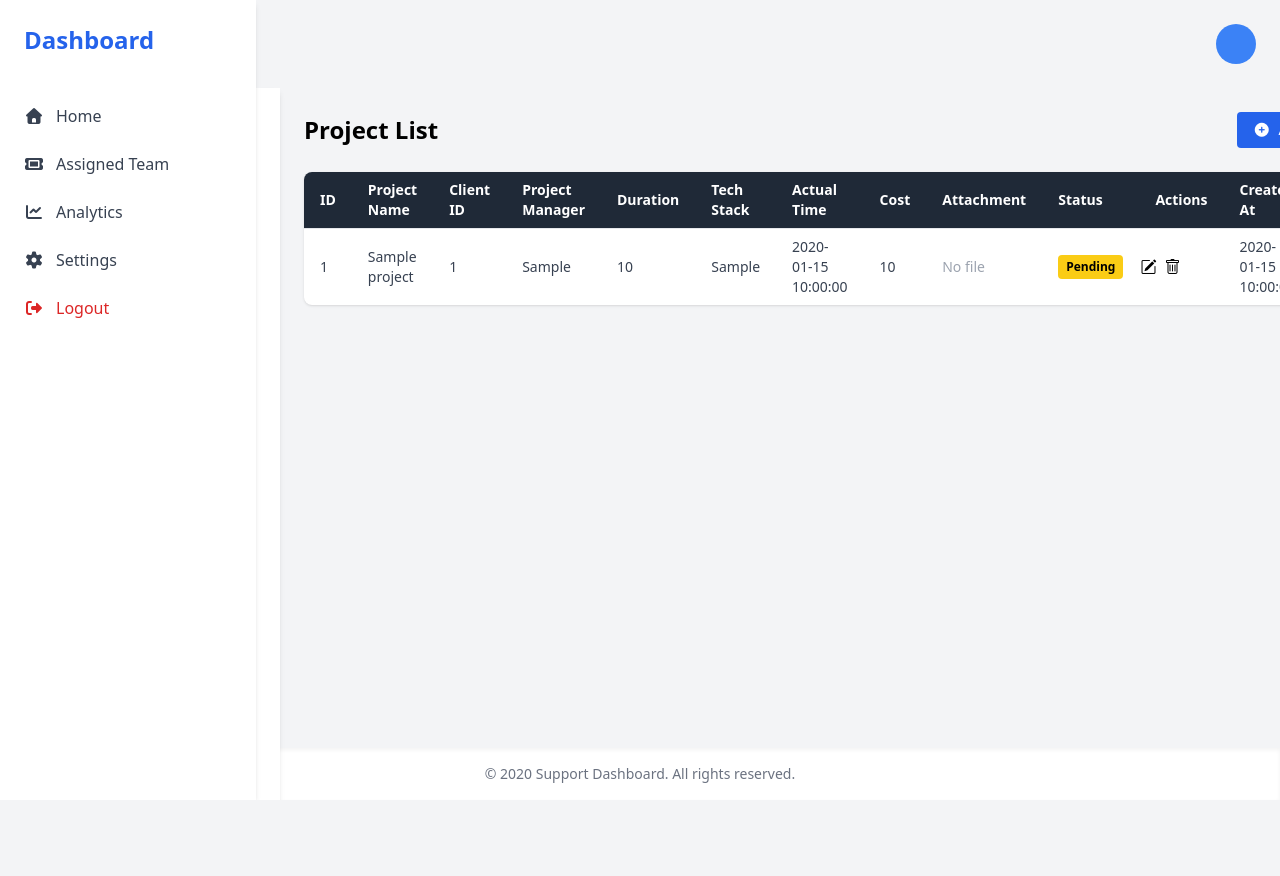
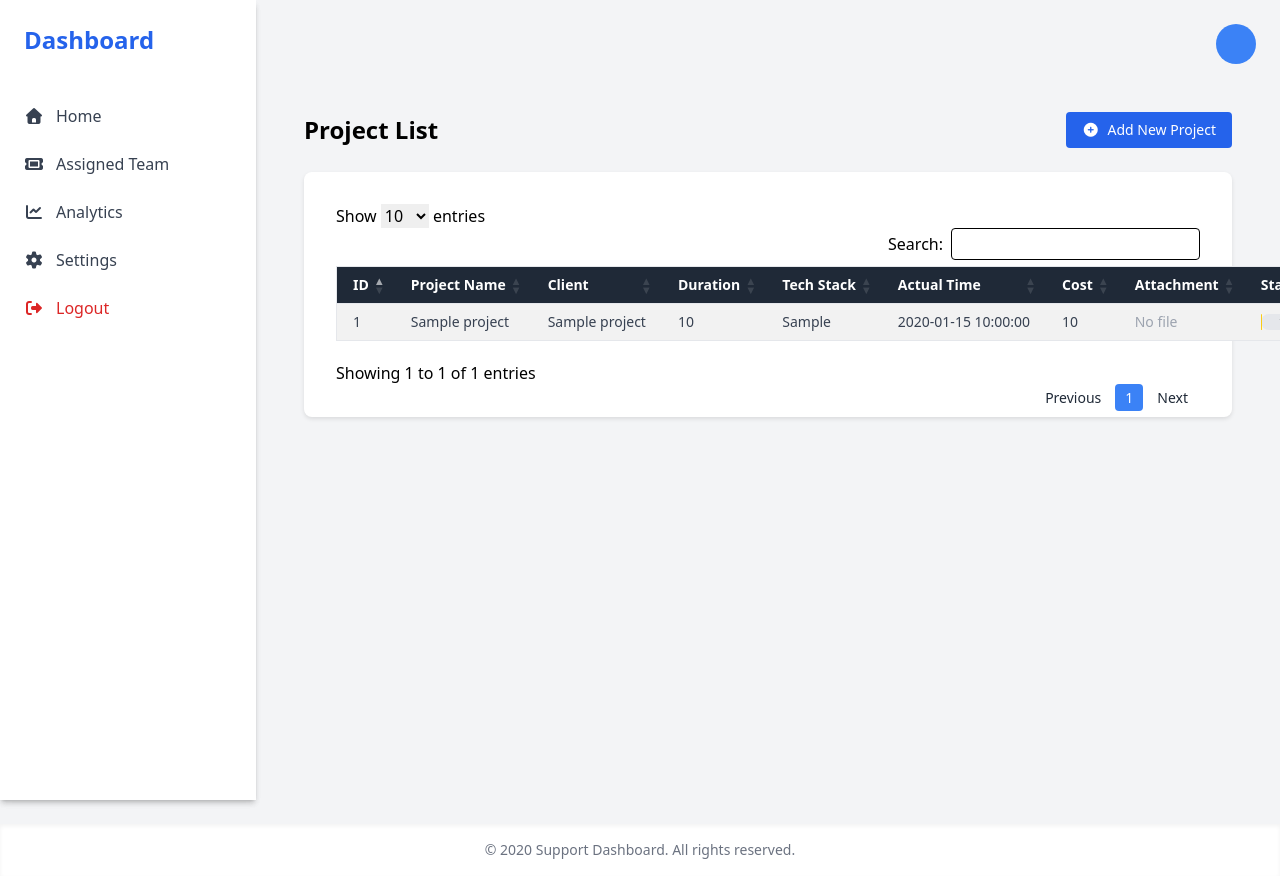
Before and after one commit to harinath187/STS, a Flask app: template app/templates/mypro/project_list.html in a window 1280 px wide. Before the commit the page ends 783 px from the top, so only its background shows below. Run offline with Flask 3, Linux system fonts and the light colour scheme; the template is opened without the code that fills it: most values are stand-ins (such as "Sample title", 1, 10 or a date in 2020); some libraries are stand-ins or nearby versions.

Commit message:
modifictaion in project_management

```diff
--- a/app/models/project_models.py
+++ b/app/models/project_models.py
@@ -7,7 +7,7 @@ def fetch_all_projects():
 
     try:
         cursor = conn.cursor(dictionary=True)
-        cursor.execute("SELECT * FROM project")
+        cursor.execute("SELECT p.*,c.Company_Name FROM project p join Client_Details c on p.client_id = c.client_id")
         projects = cursor.fetchall()
         return projects
     except Exception as e:
--- a/app/routes/Project_routes.py
+++ b/app/routes/Project_routes.py
@@ -27,7 +27,7 @@ def register_project_routes(app):
 
 
 
-    @app.route("/task")
+    @app.route("/task_1 ")
     def html_file():
 
         return render_template("project_management/due_today.html")
@@ -94,7 +94,7 @@ def register_project_routes(app):
                 flash("Project added successfully!", "success")
                 return redirect('/projects')
             else:
-                flash("Failed to add project.", "error")
+                flash("Failed to add project.","error")
 
         return render_template('mypro/add_project.html', client_name=clients, user=user)
 
--- a/app/templates/mypro/project_list.html
+++ b/app/templates/mypro/project_list.html
@@ -7,13 +7,83 @@
 <link rel="stylesheet" href="https://cdn.datatables.net/responsive/2.4.1/css/responsive.bootstrap5.min.css">
 <link href="https://cdn.jsdelivr.net/npm/bootstrap-icons@1.10.5/font/bootstrap-icons.css" rel="stylesheet">
 
+
+
 <link rel="stylesheet" href="https://cdnjs.cloudflare.com/ajax/libs/font-awesome/7.0.0/css/all.min.css">
+<style>
 
-<div class="flex">
+.dataTables_wrapper {
+    background-color: white;
+    padding: 2rem;
+    border-radius: 0.5rem;
+    box-shadow: 0 2px 4px rgba(0,0,0,0.1);
+}
+
+
+table.dataTable {
+    width: 100% !important;
+    background-color: white;
+}
+
+
+thead th {
+    background-color: #1f2937;
+    color: white;
+}
+
+
+.dataTables_wrapper .dataTables_filter input {
+    border: 1px solid black;
+    border-radius: 4px;
+    padding: 4px 8px;
+    height: 32px;
+}
+
+.dataTables_wrapper .dataTables_filter input:focus {
+    outline: none;
+    box-shadow: 0 0 0 2px rgba(0,0,0,0.1);
+}
+
+.dataTables_wrapper .dataTables_paginate .paginate_button {
+    border: 0px solid #d1d5db;
+    padding: 4px 10px;
+    margin: 0 2px;
+    border-radius: 4px;
+    background: white;
+    color: #1f2937;
+    cursor: pointer;
+    font-size: 0.875rem;
+}
+
+
+.dataTables_wrapper .dataTables_paginate .paginate_button:hover {
+    background: #e0f2fe;
+    color: #1e3a8a;
+}
+
+
+.dataTables_wrapper .dataTables_paginate .paginate_button.current {
+    background: #3b82f6;
+    color: white;
+    border-color: #3b82f6;
+}
+
+
+.dataTables_wrapper .dataTables_paginate .paginate_button:focus {
+    outline: none;
+}
+
+
+.dataTables_paginate {
+    float: right;
+}
+</style>
+
+
   <!-- Sidebar -->
-  <div class="w-64 bg-white shadow-md h-screen overflow-y-auto fixed">
+   <aside class="w-64 bg-white shadow-md flex flex-col fixed top-0 left-0 bottom-0">
     {% include "common/project_manager.html" %}
-  </div>
+  </aside>
 
   <!-- Main Content -->
   <div class="flex-1 ml-64 p-6">
@@ -26,14 +96,16 @@
     </div>
 
     {% if projects %}
-    <div class="overflow-x-auto bg-white shadow rounded-lg">
-      <table class="min-w-full divide-y divide-gray-200">
-        <thead class="bg-gray-800 text-white">
+
+      <div class="table-responsive">
+        <table id="projectTable" class="table table-striped table-bordered dt-responsive nowrap" style="width:100%">
+
+        <thead class="bg-gray-800  text-white">
           <tr>
             <th class="px-4 py-2 text-left text-sm font-semibold">ID</th>
             <th class="px-4 py-2 text-left text-sm font-semibold">Project Name</th>
-            <th class="px-4 py-2 text-left text-sm font-semibold">Client ID</th>
-            <th class="px-4 py-2 text-left text-sm font-semibold">Project Manager</th>
+            <th class="px-4 py-2 text-left text-sm font-semibold">Client </th>
+
             <th class="px-4 py-2 text-left text-sm font-semibold">Duration</th>
             <th class="px-4 py-2 text-left text-sm font-semibold">Tech Stack</th>
             <th class="px-4 py-2 text-left text-sm font-semibold">Actual Time</th>
@@ -50,8 +122,8 @@
           <tr class="hover:bg-gray-50">
             <td class="px-4 py-2 text-sm text-gray-700">{{ project.id }}</td>
             <td class="px-4 py-2 text-sm text-gray-700">{{ project.project_name or '-' }}</td>
-            <td class="px-4 py-2 text-sm text-gray-700">{{ project.client_id }}</td>
-            <td class="px-4 py-2 text-sm text-gray-700">{{ project.project_manager }}</td>
+            <td class="px-4 py-2 text-sm text-gray-700">{{ project.Company_Name }}</td>
+
             <td class="px-4 py-2 text-sm text-gray-700">{{ project.estimated_duration_months }}</td>
             <td class="px-4 py-2 text-sm text-gray-700">{{ project.tech_stack or '-' }}</td>
             <td class="px-4 py-2 text-sm text-gray-700">{{ project.actual_time_taken }}</td>
@@ -63,12 +135,17 @@
                 <span class="text-gray-400">No file</span>
               {% endif %}
             </td>
+
             <td class="px-4 py-2 text-sm">
-              {% if project.status_percentage >= 100 %}
-                <span class="inline-block px-2 py-1 text-xs font-semibold bg-green-600 text-white rounded">Completed</span>
-              {% else %}
-                <span class="inline-block px-2 py-1 text-xs font-semibold bg-yellow-400 text-black rounded">Pending</span>
-              {% endif %}
+              <div class="w-full bg-gray-200 rounded-full h-4 relative">
+                {% if project.status_percentage >= 100 %}
+                  <div class="bg-green-600 h-4 rounded-full" style="width: 100%;"></div>
+                  <span class="absolute top-0 left-1/2 transform -translate-x-1/2 text-xs font-semibold text-white">100%</span>
+                {% else %}
+                  <div class="bg-yellow-400 h-4 rounded-full" style="width: {{ project.status_percentage }}%;"></div>
+                  <span class="absolute top-0 left-1/2 transform -translate-x-1/2 text-xs font-semibold text-black">{{ project.status_percentage }}%</span>
+                {% endif %}
+              </div>
             </td>
             <td>
                 <div class="d-flex justify-content-center gap-2 flex-wrap">
@@ -93,4 +170,21 @@
     {% endif %}
   </div>
 </div>
+
+<script src="https://code.jquery.com/jquery-3.7.0.min.js"></script>
+    <script src="https://cdn.datatables.net/1.13.6/js/jquery.dataTables.min.js"></script>
+    <script>
+        $(document).ready(function() {
+            $('#projectTable').DataTable({
+                responsive: true,
+                paging: true,
+                searching: true,
+                ordering: true,
+                info: true,
+                lengthChange: true,
+                pageLength: 10
+            });
+
+        });
+    </script>
 {% endblock %}
```
Also changed, not shown: app/templates/mypro/add_project.html (+49 -50 lines), app/templates/mypro/update_project.html (+5 -5 lines).
